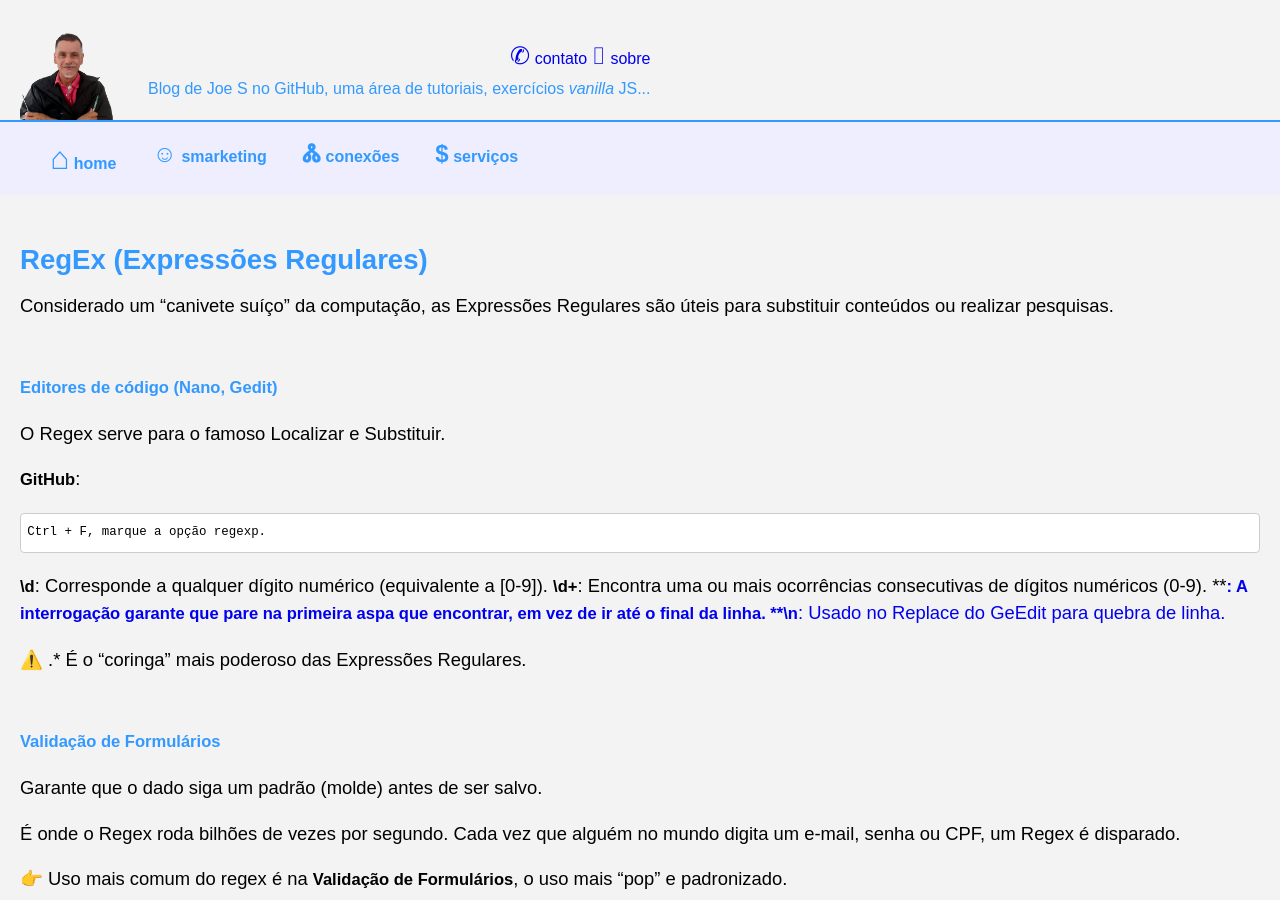
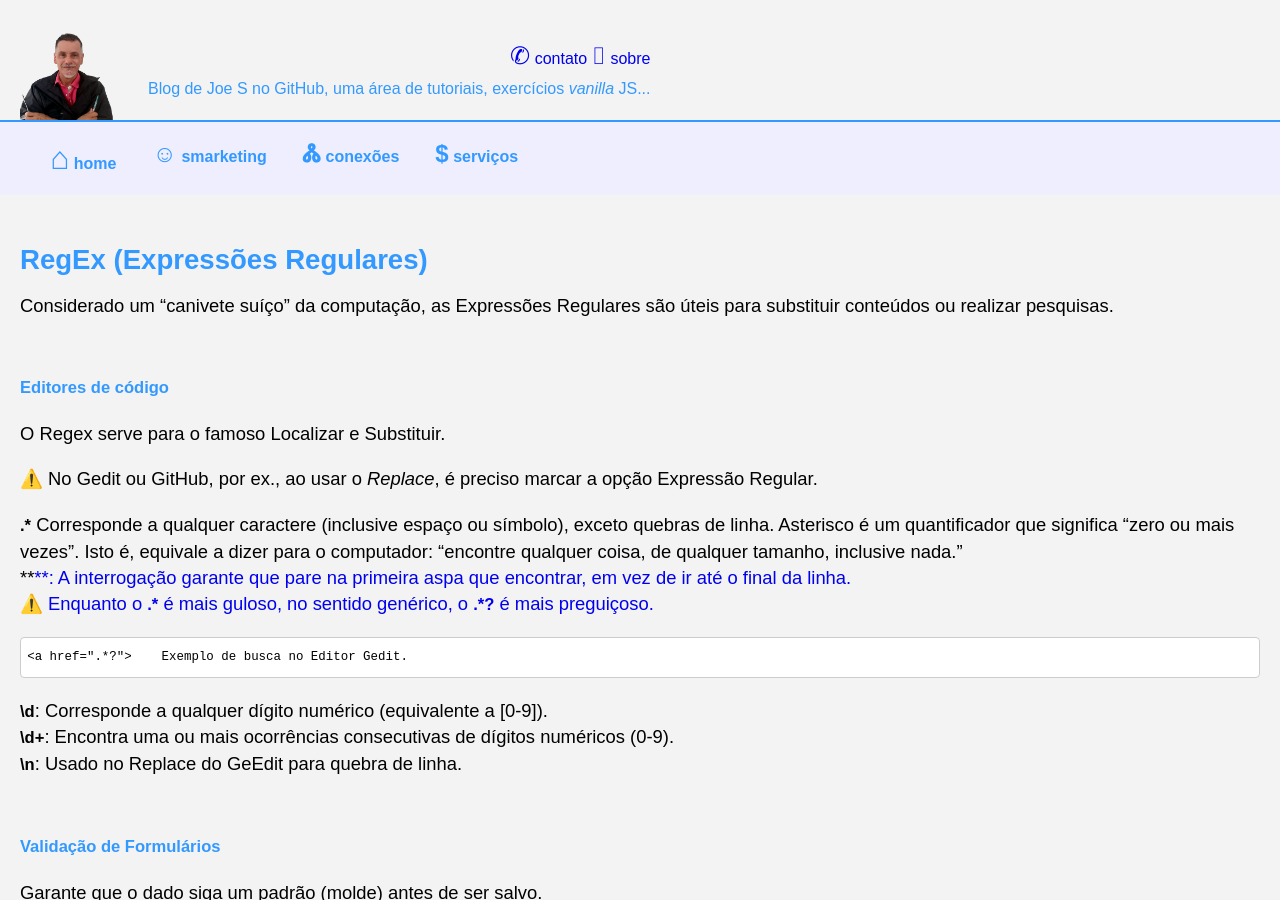
Before and after one commit to Joesynth/joesynth.github.io, a Jekyll site: the page built from _posts/2021-07-14-regex.md, in a window 1280 px wide and 900 px high. Built offline with Jekyll 4.4.1, drawn with Linux system fonts in a browser that asks for light colours.

Commit message:
Update 2021-07-14-regex.md

```diff
--- a/_posts/2021-07-14-regex.md
+++ b/_posts/2021-07-14-regex.md
@@ -4,20 +4,23 @@ Considerado um "canivete suíço" da computação, as Expressões Regulares são
 
 
 
-######  Editores de código (Nano, Gedit)
+######  Editores de código
 
 O Regex serve para o famoso Localizar e Substituir.
 
-**GitHub**:
+⚠️ No Gedit ou GitHub, por ex., ao usar o *Replace*, é preciso marcar a opção Expressão Regular.
 
-    Ctrl + F, marque a opção regexp.
+<strong>.*</strong> Corresponde a qualquer caractere (inclusive espaço ou símbolo), exceto quebras de linha.
+Asterisco é um quantificador que significa "zero ou mais vezes". Isto é, equivale a dizer para o computador: "encontre qualquer coisa, de qualquer tamanho, inclusive nada."
+**<a href=".*?">**: A interrogação garante que pare na primeira aspa que encontrar, em vez de ir até o final da linha.
+⚠️ Enquanto o <strong>.\*</strong> é mais guloso, no sentido genérico, o <strong>.\*?</strong> é mais preguiçoso.
+
+
+    <a href=".*?">    Exemplo de busca no Editor Gedit.
 
 **\d**: Corresponde a qualquer dígito numérico (equivalente a [0-9]).
 **\d+**: Encontra uma ou mais ocorrências consecutivas de dígitos numéricos (0-9).
-**<a href=".*?">**: A interrogação garante que pare na primeira aspa que encontrar, em vez de ir até o final da linha.
 **\n**:  Usado no Replace do GeEdit para quebra de linha.
-
-⚠️ .* É o "coringa" mais poderoso das Expressões Regulares.
 
 
 
```
